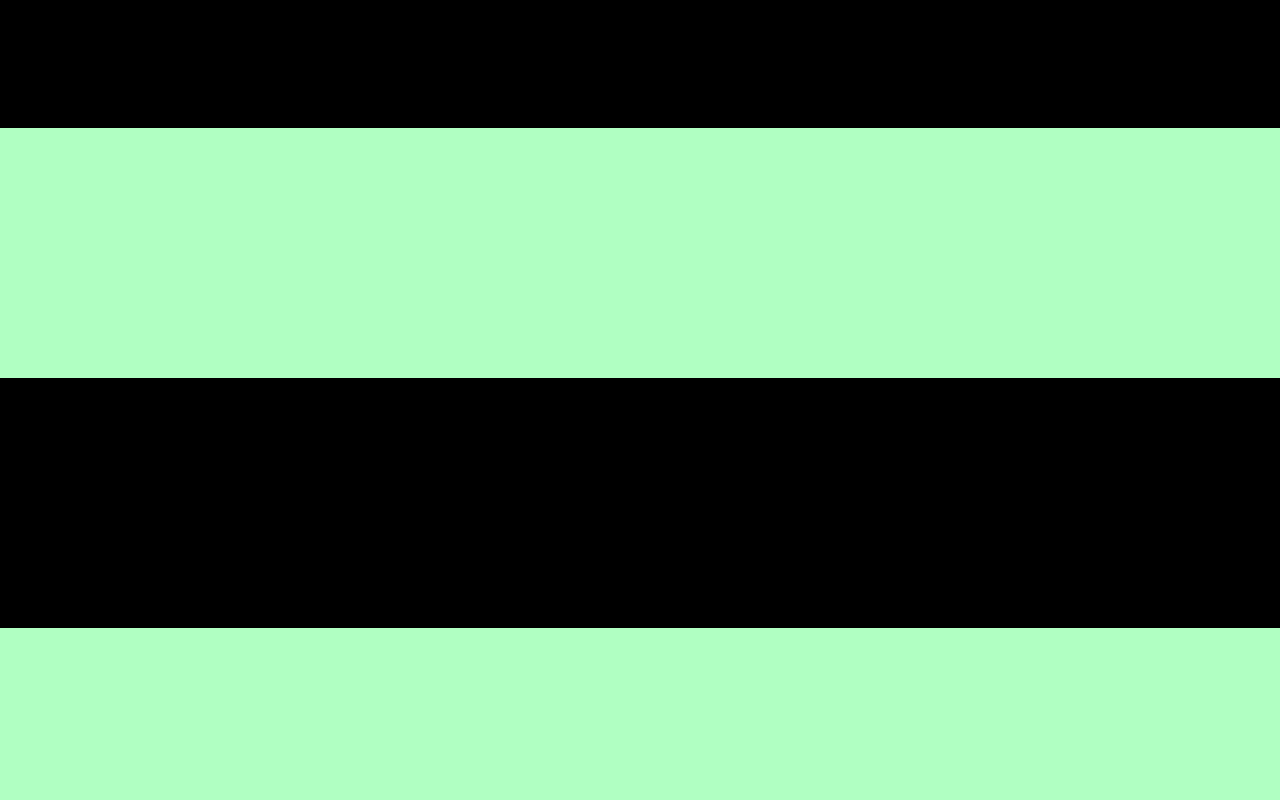
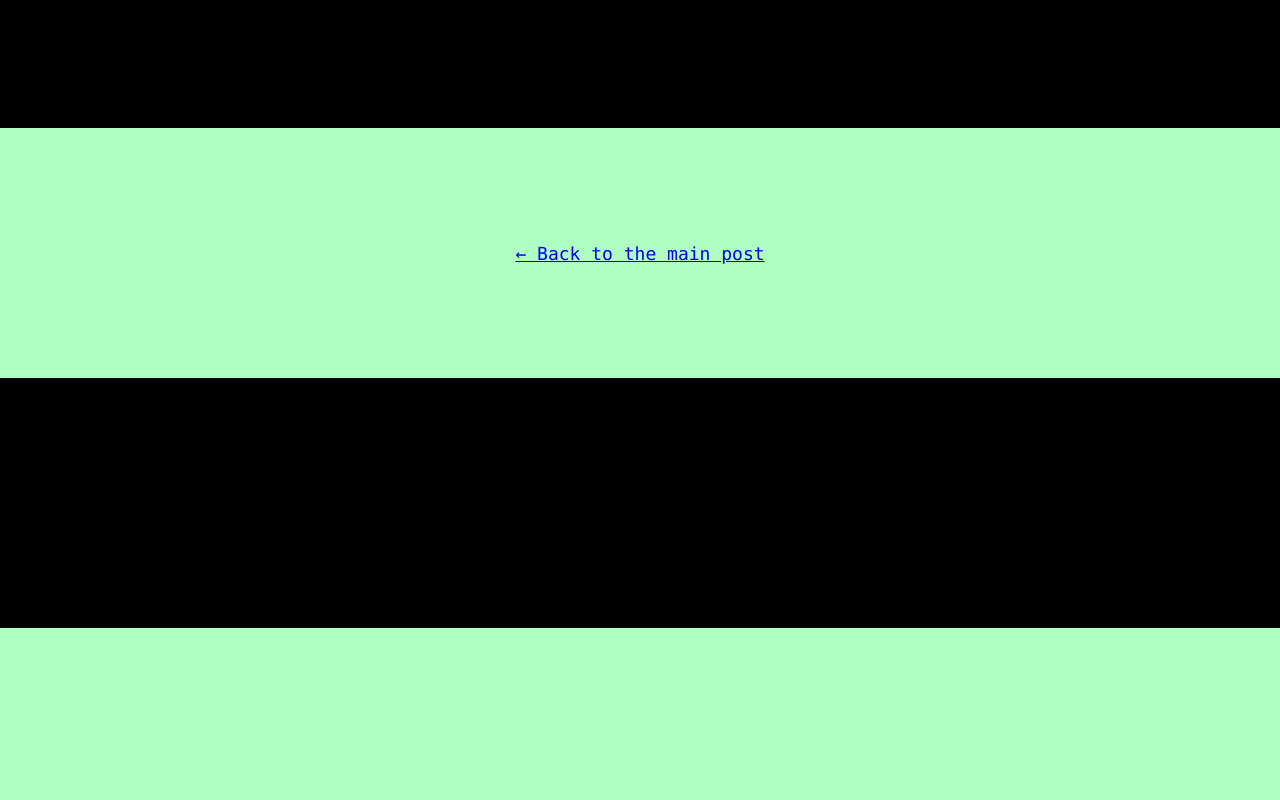
Before and after one commit to shihabiiuc/backtotop, a plain HTML site: page index.html in a window 1280 px wide. Shown: the part 720-1520 px from the top of the page. Drawn offline with Linux system fonts and the light colour scheme.

Commit message:
Added post link to the demo

```diff
--- a/index.html
+++ b/index.html
@@ -21,11 +21,14 @@
     </ul>
   </nav>
 </header>
-  <div class="scroll" style="display: flex; align-items: center; justify-content: center; padding: 0 15px;">
+  <div class="scroll flex">
     <h2 style="color: white; text-align: center; margin: 0;">Scroll this web page to see the back-to-top button in the <span style="color: red">bottom-right</span> corner.</h2>
   </div>
   <div class="scroll"></div> <div class="scroll"></div>
-  <div class="scroll"></div> <div class="scroll"></div> <div class="scroll"></div>
+  <div class="scroll flex">
+    <p style="text-align: center; margin: 0;font-size: 1.125rem;"><a href="https://shihabiiuc.com/back-to-top-button-html-css-javascript/">← Back to the main post</a></p>
+  </div>
+  <div class="scroll"></div> <div class="scroll"></div>
 
   <footer>This is a footer</footer>
 
--- a/sass/style.scss
+++ b/sass/style.scss
@@ -63,6 +63,9 @@ footer {
 .scroll:nth-child(even) {
   background-color: black;
 }
+.flex {
+  display: flex; align-items: center; justify-content: center; padding: 0 15px;
+}
 // back to top button
 .backtotop {
   position: fixed;
```
Also changed, not shown: sass/style.css, 1 other file.
